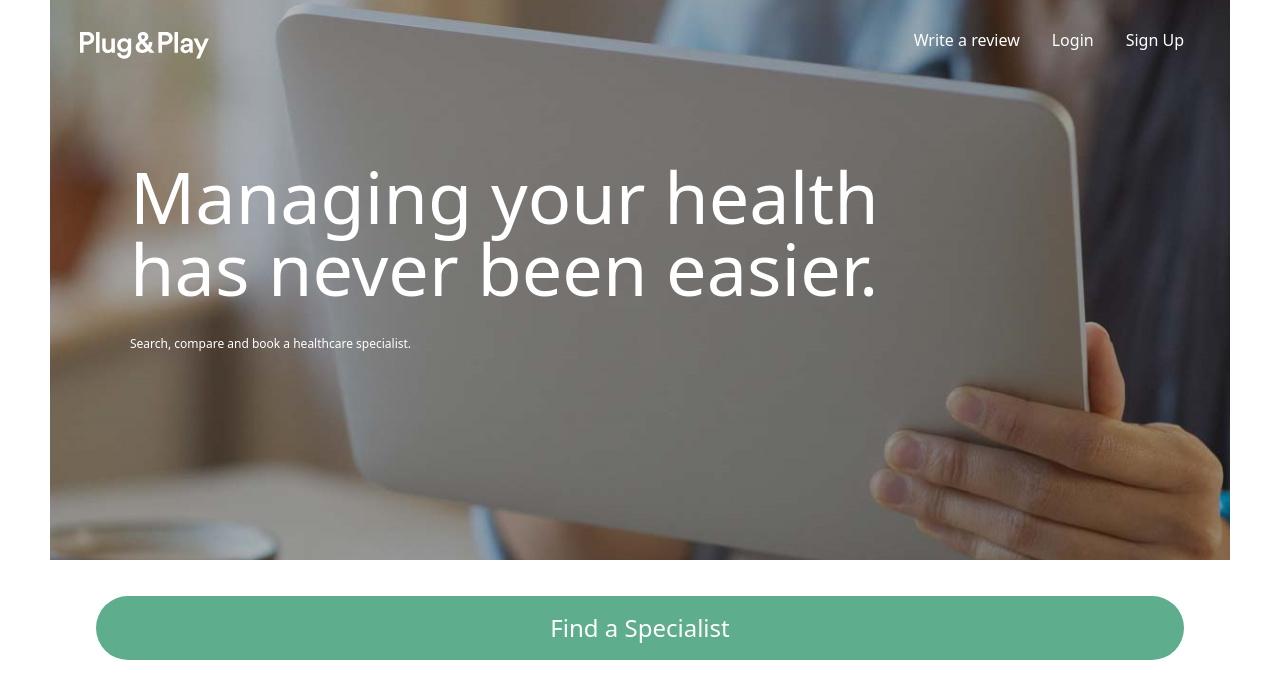
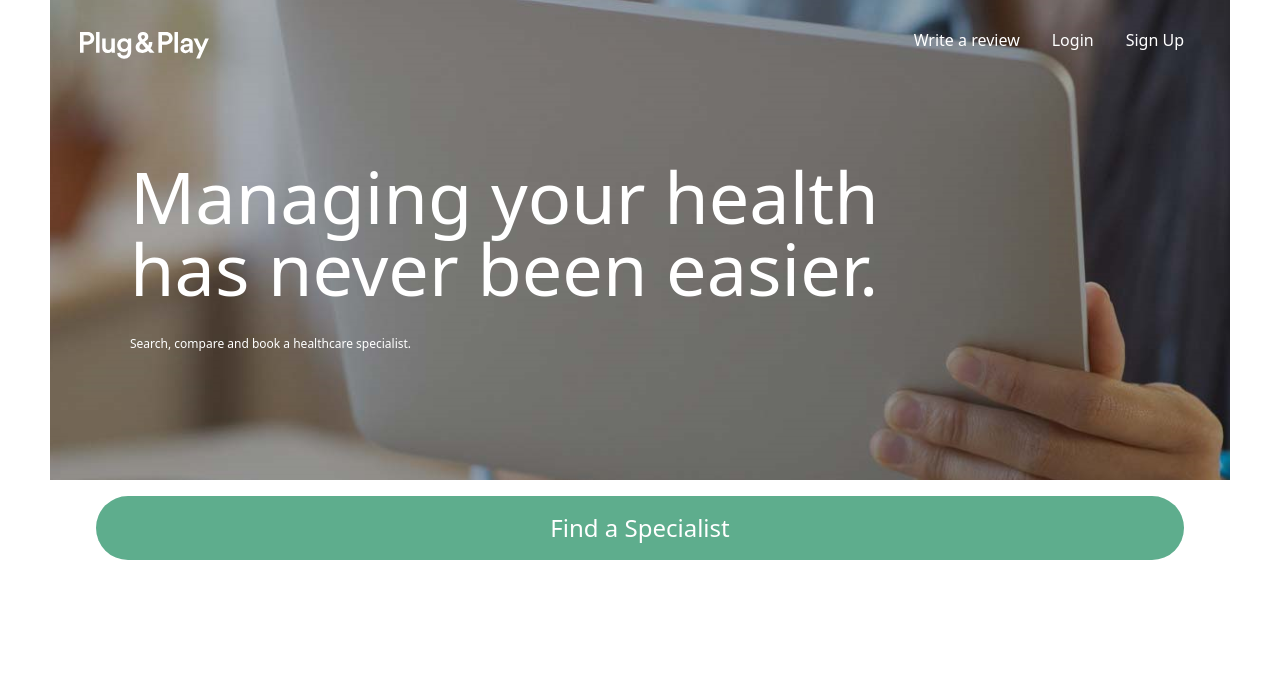
Before and after one commit to james-webdev/Plug-Play_test, a Gatsby site: page / in a window 1280 px wide. Built offline with nearby package versions, Linux system fonts and the light colour scheme; Gatsby itself is replaced by a stand-in of ours.

Commit message:
background image resizing

```diff
--- a/src/pages/index.js
+++ b/src/pages/index.js
@@ -20,7 +20,7 @@ const IndexPage = () => {
         </button>
       </div>
       </div> */}
-       <div className="bgimage relative">
+       <div className="bgimage -mb-24 sm:-mb-5 z-0 relative">
         <div className="absolute">
           <Layout>
             <div className="">
@@ -29,7 +29,7 @@ const IndexPage = () => {
           </Layout>
         </div>
       </div>
-       <div className="">
+       <div className="z-50">
         <BottomButton />
       </div>
     </>
--- a/src/styles/global.css
+++ b/src/styles/global.css
@@ -16,7 +16,7 @@ body {
   background-image: url(../../src/images/background.png);
   background-position: center;
   background-repeat: no-repeat;
-  height: 70vh;
+  height: 60vh;
   margin-left: 50px;
   margin-right: 50px;
   /* border-bottom: 3px solid #5ead8d; */
@@ -27,7 +27,7 @@ body {
     background-image: url(../../src/images/background.png);
     background-position: center;
     background-repeat: no-repeat;
-    height: 70vh;
+    height: 80vh;
     margin-left: 50px;
     margin-right: 50px;
     border-bottom: none;
```
